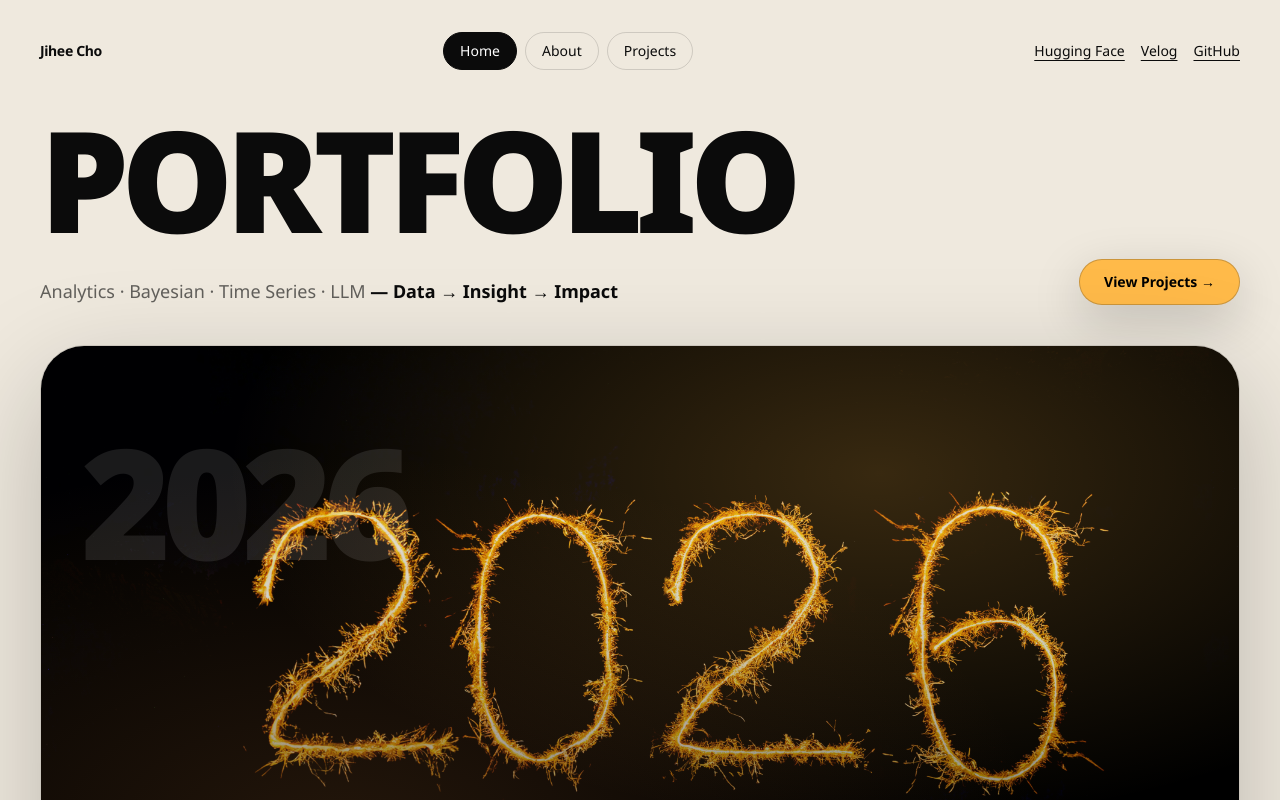
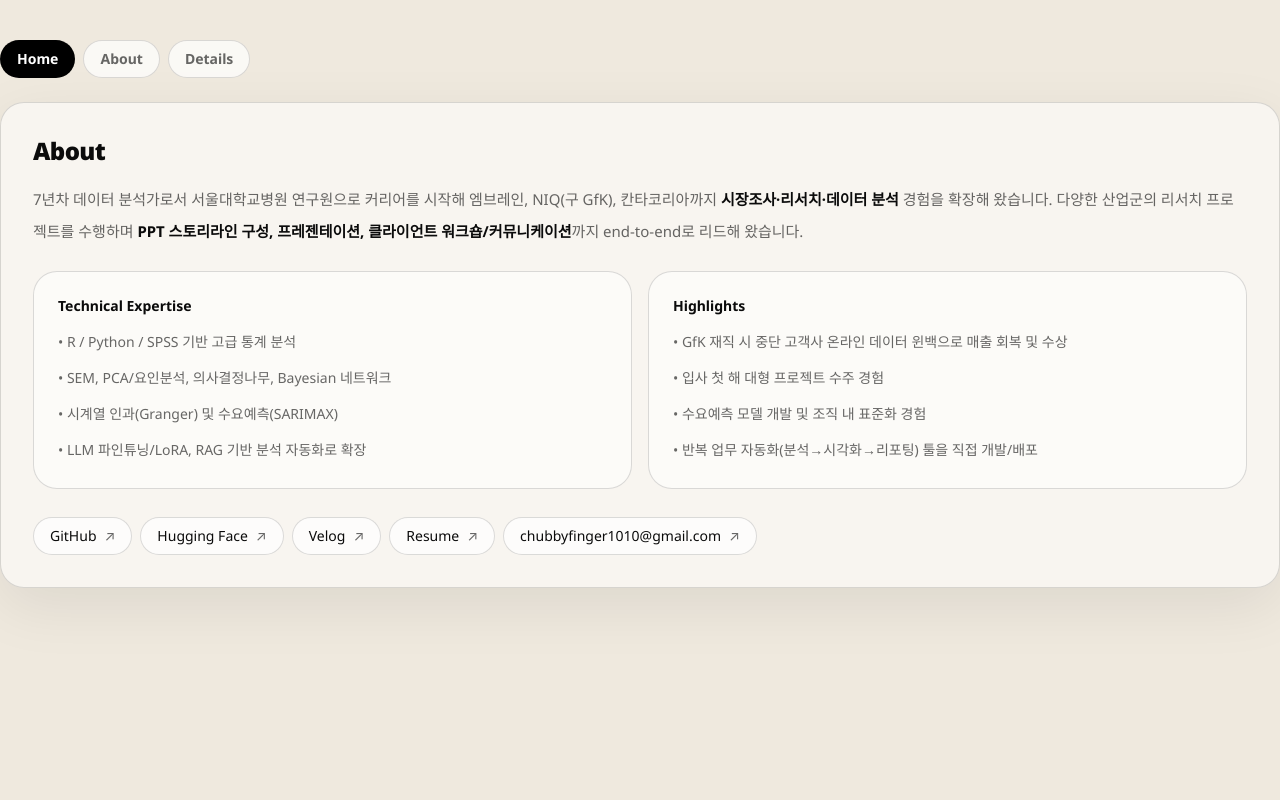
Before and after one commit to jay-lay-down/jihee-portfolio, a Next.js app: page / in a window 1280 px wide. Shown: the top 800 px of the page. Built offline with nearby package versions, Linux system fonts and the light colour scheme.

Commit message:
Update HomeTabs.tsx

```diff
--- a/components/HomeTabs.tsx
+++ b/components/HomeTabs.tsx
@@ -1,218 +1,225 @@
 "use client";
 
 import { useMemo, useState } from "react";
-import Image from "next/image";
-import ProfileCard from "@/components/ProfileCard";
-import Competencies from "@/components/Competencies";
-import SkillBadges from "@/components/SkillBadges";
-import ProjectsGrid from "@/components/ProjectsGrid";
-import { PROJECTS } from "@/app/projects/data";
 
-type Tab = "Home" | "About" | "Projects";
+const LINKS = {
+  email: "chubbyfinger1010@gmail.com",
+  hf: "https://huggingface.co/Jay1121",
+  velog: "https://velog.io/@jaylaydown",
+  resume: "https://github.com/jay-lay-down/jiheecho/blob/main/assets/RESUME.md",
+  github: "https://github.com/jay-lay-down",
+};
+
+const REPOS = [
+  {
+    title: "AI/LLM-powered Analytics Chatbot",
+    href: "https://github.com/jay-lay-down/jaychatbot_2nd",
+    note: "LoRA/QLoRA 기반 파인튜닝 + self-hosting",
+  },
+  {
+    title: "Social Animal Type Test",
+    href: "https://github.com/jay-lay-down/animal_test",
+    note: "Gradio 기반 서비스형 웹 테스트",
+  },
+  {
+    title: "Auto Segment Tool (Desktop EXE)",
+    href: "https://github.com/jay-lay-down/auto_segment",
+    note: "PCA → Tree 기반 segmentation 자동화",
+  },
+  {
+    title: "Bayesian Modeling & Dashboard",
+    href: "https://github.com/jay-lay-down/bayesian_dashboard",
+    note: "PyMC + 대시보드로 의사결정 연결",
+  },
+  {
+    title: "Brand Image Bayesian Norms",
+    href: "https://github.com/jay-lay-down/bayesian_norm",
+    note: "소셜+설문 결합, Bayesian 기반 평가",
+  },
+  {
+    title: "Demand Forecasting (SARIMAX)",
+    href: "https://github.com/jay-lay-down/demand_forecasting",
+    note: "수요예측 파이프라인/패키지화",
+  },
+  {
+    title: "Brand Share% Forecasting (seq2seq)",
+    href: "https://github.com/jay-lay-down/seq2seq_softmax",
+    note: "seq2seq LSTM/Attention 기반 예측",
+  },
+  {
+    title: "Employee Engagement (LPA)",
+    href: "https://github.com/jay-lay-down/LPA_synthetic_vars",
+    note: "Latent Profile Analysis로 세그먼트 도출",
+  },
+];
+
+function ChipLink({ href, children }: { href: string; children: React.ReactNode }) {
+  return (
+    <a
+      href={href}
+      target="_blank"
+      rel="noreferrer"
+      className="inline-flex items-center gap-2 rounded-full border border-[var(--line)] bg-white/70 px-4 py-2 text-sm hover:opacity-85 transition"
+    >
+      {children} <span className="text-[var(--muted)]">↗</span>
+    </a>
+  );
+}
 
 export default function HomeTabs() {
-  const [tab, setTab] = useState<Tab>("Home");
-  const featured = useMemo(() => PROJECTS.filter((p) => p.featured), []);
-  const all = useMemo(() => PROJECTS, []);
+  const [tab, setTab] = useState<"Home" | "About" | "Projects">("Home");
+
+  const tabs = useMemo(
+    () => [
+      { key: "Home" as const, label: "Home" },
+      { key: "About" as const, label: "About" },
+      { key: "Projects" as const, label: "Details" },
+    ],
+    []
+  );
 
   return (
-    <main className="min-h-screen">
-      <div className="px-10 pt-8 pb-16">
-        {/* Top bar */}
-        <header className="flex items-center justify-between gap-8">
-          <a href="/" className="text-sm font-semibold tracking-tight hover:opacity-80 transition">
-            Jihee Cho
-          </a>
-
-          <nav className="flex items-center gap-2">
-            {(["Home", "About", "Projects"] as Tab[]).map((t) => {
-              const active = tab === t;
-              return (
+    <section className="mt-10">
+      <div className="flex items-center gap-2">
+        {tabs.map((t) => (
           <button
-                  key={t}
-                  onClick={() => setTab(t)}
+            key={t.key}
+            onClick={() => setTab(t.key)}
             className={[
-                    "text-sm px-4 py-2 rounded-full border transition",
-                    active
-                      ? "bg-[var(--fg)] text-white border-[var(--fg)]"
-                      : "bg-transparent text-[var(--fg)] border-[var(--line)] hover:bg-white/40",
+              "rounded-full px-4 py-2 text-sm font-semibold border transition",
+              tab === t.key
+                ? "border-black/20 bg-black text-white"
+                : "border-[var(--line)] bg-white/70 text-[var(--muted)] hover:text-[var(--fg)]",
             ].join(" ")}
           >
-                  {t}
+            {t.label}
           </button>
-              );
-            })}
-          </nav>
+        ))}
+      </div>
 
-          <div className="flex items-center gap-4 text-sm">
-            <a
-              className="underline underline-offset-4 text-[var(--muted)] hover:text-[var(--fg)] transition"
-              href="https://huggingface.co/Jay1121"
-              target="_blank"
-              rel="noreferrer"
-            >
-              Hugging Face
-            </a>
-            <a
-              className="underline underline-offset-4 text-[var(--muted)] hover:text-[var(--fg)] transition"
-              href="https://velog.io/@jaylaydown"
-              target="_blank"
-              rel="noreferrer"
-            >
-              Velog
-            </a>
-            <a
-              className="underline underline-offset-4 text-[var(--muted)] hover:text-[var(--fg)] transition"
-              href="https://github.com/jay-lay-down"
-              target="_blank"
-              rel="noreferrer"
-            >
-              GitHub
-            </a>
-          </div>
-        </header>
-
-        {/* HOME */}
+      {/* PANEL */}
+      <div className="mt-6 rounded-3xl border border-[var(--line)] bg-white/55 p-8 shadow-[0_18px_60px_rgba(0,0,0,0.08)]">
         {tab === "Home" && (
-          <section className="mt-12">
-            <h1 className="leading-[0.86] font-black tracking-[-0.055em] text-[clamp(96px,11vw,190px)]">
-              PORTFOLIO
-            </h1>
-
-            <div className="mt-5 flex items-end justify-between gap-10">
-              <p className="max-w-4xl text-lg text-[var(--muted)]">
-                Analytics · Bayesian · Time Series · LLM{" "}
-                <span className="text-[var(--fg)] font-semibold">— Data → Insight → Impact</span>
+          <>
+            <h2 className="text-2xl font-black tracking-tight">
+              About
+            </h2>
+            <p className="mt-4 text-[15px] text-[var(--muted)] leading-8">
+              7년차 데이터 분석가로서 서울대학교병원 연구원으로 커리어를 시작해 엠브레인, NIQ(구 GfK), 칸타코리아까지
+              <span className="font-semibold text-[var(--fg)]"> 시장조사·리서치·데이터 분석</span> 경험을 확장해 왔습니다.
+              다양한 산업군의 리서치 프로젝트를 수행하며 <span className="font-semibold text-[var(--fg)]">PPT 스토리라인 구성, 프레젠테이션, 클라이언트 워크숍/커뮤니케이션</span>까지 end-to-end로 리드해 왔습니다.
             </p>
 
-              <button
-                onClick={() => setTab("Projects")}
-                className="rounded-full px-6 py-3 text-sm font-semibold border border-black/20 bg-[var(--accent)] text-black hover:brightness-[1.03] transition shadow-[0_16px_50px_rgba(0,0,0,0.18)]"
-              >
-                View Projects →
-              </button>
+            <div className="mt-6 grid gap-4 lg:grid-cols-2">
+              <div className="rounded-3xl border border-[var(--line)] bg-[var(--soft)] p-6">
+                <div className="text-sm font-bold">Technical Expertise</div>
+                <ul className="mt-3 space-y-2 text-sm text-[var(--muted)] leading-7">
+                  <li>• R / Python / SPSS 기반 고급 통계 분석</li>
+                  <li>• SEM, PCA/요인분석, 의사결정나무, Bayesian 네트워크</li>
+                  <li>• 시계열 인과(Granger) 및 수요예측(SARIMAX)</li>
+                  <li>• LLM 파인튜닝/LoRA, RAG 기반 분석 자동화로 확장</li>
+                </ul>
               </div>
 
-            {/* Hero */}
-            <div className="mt-10 relative w-full h-[580px] overflow-hidden rounded-[44px] border border-black/15 shadow-[0_34px_110px_rgba(0,0,0,0.22)]">
-              <Image src="/a2026.jpg" alt="Hero" fill priority className="object-cover" />
-
-              <div className="absolute inset-0 bg-gradient-to-t from-black/65 via-black/18 to-transparent" />
-              <div className="absolute inset-0 bg-[radial-gradient(ellipse_at_70%_22%,rgba(255,186,73,0.22),transparent_55%)]" />
-              <div className="absolute inset-0 bg-[radial-gradient(ellipse_at_25%_85%,rgba(196,122,58,0.18),transparent_55%)]" />
-
-              <div className="absolute left-10 top-10 text-white/10 font-black tracking-[-0.06em] text-[clamp(120px,12vw,220px)] select-none">
-                2026
-              </div>
-
-              <div className="absolute bottom-10 left-10 right-10 flex items-end justify-between gap-6">
-                <div className="text-white">
-                  <div className="text-sm text-white/80">Jihee Cho · Seoul</div>
-                  <div className="mt-1 text-3xl font-bold tracking-tight">
-                    Highlights & Selected Work
-                  </div>
-                  <div className="mt-2 text-sm text-white/80">chubbyfinger1010@gmail.com</div>
-                </div>
-
-                <button
-                  onClick={() => setTab("About")}
-                  className="rounded-full bg-white text-black px-6 py-3 text-sm font-semibold hover:bg-white/90 transition shadow-[0_16px_50px_rgba(0,0,0,0.22)]"
-                >
-                  About →
-                </button>
+              <div className="rounded-3xl border border-[var(--line)] bg-[var(--soft)] p-6">
+                <div className="text-sm font-bold">Highlights</div>
+                <ul className="mt-3 space-y-2 text-sm text-[var(--muted)] leading-7">
+                  <li>• GfK 재직 시 중단 고객사 온라인 데이터 윈백으로 매출 회복 및 수상</li>
+                  <li>• 입사 첫 해 대형 프로젝트 수주 경험</li>
+                  <li>• 수요예측 모델 개발 및 조직 내 표준화 경험</li>
+                  <li>• 반복 업무 자동화(분석→시각화→리포팅) 툴을 직접 개발/배포</li>
+                </ul>
               </div>
             </div>
 
-            {/* Featured */}
-            <div className="mt-12">
-              <div className="flex items-end justify-between">
-                <h2 className="text-2xl font-bold tracking-tight">Featured</h2>
-                <button
-                  className="text-sm text-[var(--muted)] underline underline-offset-4 hover:text-[var(--fg)] transition"
-                  onClick={() => setTab("Projects")}
-                >
-                  See all →
-                </button>
+            <div className="mt-7 flex flex-wrap gap-2">
+              <ChipLink href={LINKS.github}>GitHub</ChipLink>
+              <ChipLink href={LINKS.hf}>Hugging Face</ChipLink>
+              <ChipLink href={LINKS.velog}>Velog</ChipLink>
+              <ChipLink href={LINKS.resume}>Resume</ChipLink>
+              <ChipLink href={`mailto:${LINKS.email}`}>{LINKS.email}</ChipLink>
+            </div>
+          </>
+        )}
+
+        {tab === "About" && (
+          <>
+            <h2 className="text-2xl font-black tracking-tight">
+              Focus (Strengths)
+            </h2>
+
+            <div className="mt-5 grid gap-4">
+              <div className="rounded-3xl border border-[var(--line)] bg-[var(--soft)] p-6">
+                <div className="text-sm font-bold">통계 전문성 + 실무 적용력</div>
+                <div className="mt-2 text-sm text-[var(--muted)] leading-7">
+                  분석 기법 자체보다, 비즈니스 문제를 구조화하고 적합한 방법론을 선택해 실행 가능한 인사이트로 연결하는 역량을 강점으로 보유하고 있습니다.
+                </div>
               </div>
 
-              <div className="mt-6">
-                <ProjectsGrid projects={featured} mode="all" columns={1} />
+              <div className="rounded-3xl border border-[var(--line)] bg-[var(--soft)] p-6">
+                <div className="text-sm font-bold">End-to-End 자동화 역량</div>
+                <div className="mt-2 text-sm text-[var(--muted)] leading-7">
+                  분석 → 시각화 → 리포팅까지 전 과정을 Python 기반으로 자동화해, 반복 업무를 효율화하고 분석 품질을 표준화하는 방향의 솔루션을 구축해 왔습니다.
                 </div>
               </div>
-          </section>
-        )}
 
-        {/* ABOUT */}
-        {tab === "About" && (
-          <section className="mt-12 grid gap-8" style={{ gridTemplateColumns: "520px 1fr" }}>
-            <div className="space-y-6">
-              <ProfileCard />
-              <div className="rounded-3xl border border-[var(--line)] bg-[var(--card)] p-6">
-                <h3 className="text-sm font-bold tracking-tight">Core Competencies</h3>
-                <div className="mt-4">
-                  <Competencies />
+              <div className="rounded-3xl border border-[var(--line)] bg-[var(--soft)] p-6">
+                <div className="text-sm font-bold">AI/ML 확장성</div>
+                <div className="mt-2 text-sm text-[var(--muted)] leading-7">
+                  통계 기반 역량을 출발점으로 LLM 파인튜닝/챗봇 구현, RAG 기반 자동화까지 빠르게 습득하고 실제 서비스 형태로 구현해 왔습니다.
                 </div>
               </div>
-              <div className="rounded-3xl border border-[var(--line)] bg-[var(--card)] p-6">
-                <h3 className="text-sm font-bold tracking-tight">Skills</h3>
-                <div className="mt-4">
-                  <SkillBadges />
+
+              <div className="rounded-3xl border border-[var(--line)] bg-[var(--soft)] p-6">
+                <div className="text-sm font-bold">클라이언트 커뮤니케이션</div>
+                <div className="mt-2 text-sm text-[var(--muted)] leading-7">
+                  비전문가도 이해할 수 있는 언어로 분석 결과를 전달하고, 고객의 니즈를 제안/사업 개발로 연결하는 “영업-분석 통합” 실행 경험을 보유하고 있습니다.
                 </div>
               </div>
             </div>
 
-            <div className="rounded-[44px] border border-black/15 bg-white/50 p-10 shadow-[0_24px_80px_rgba(0,0,0,0.10)]">
-              <h2 className="text-[44px] leading-[1.05] font-black tracking-tight">
-                About
+            <div className="mt-7 rounded-3xl border border-[var(--line)] bg-white/70 p-6">
+              <div className="text-sm font-bold">Contact</div>
+              <div className="mt-2 text-sm text-[var(--muted)] leading-7">
+                <a className="underline underline-offset-4 hover:opacity-80" href={`mailto:${LINKS.email}`}>
+                  {LINKS.email}
+                </a>
+              </div>
+            </div>
+          </>
+        )}
+
+        {tab === "Projects" && (
+          <>
+            <h2 className="text-2xl font-black tracking-tight">
+              Details (Selected Repositories)
             </h2>
-              <p className="mt-6 text-lg text-[var(--muted)] leading-8">
-                프로젝트/리서치/실험을 “보여주는 형태”로 만드는 걸 좋아하고,
-                분석 결과를 대시보드/웹/오토메이션으로 연결하는 걸 강점으로 가져가고 있어.
+            <p className="mt-3 text-sm text-[var(--muted)] leading-7">
+              아래 항목은 각각 GitHub 레포지토리로 연결됩니다.
             </p>
 
-              <div className="mt-8 grid gap-4">
-                <div className="rounded-3xl border border-[var(--line)] bg-[var(--soft)] p-6">
-                  <div className="text-sm font-bold">Focus</div>
-                  <div className="mt-2 text-sm text-[var(--muted)] leading-7">
-                    Bayesian modeling, time series forecasting, LLM applications, analytics automation.
+            <div className="mt-6 grid gap-3">
+              {REPOS.map((r) => (
+                <a
+                  key={r.href}
+                  href={r.href}
+                  target="_blank"
+                  rel="noreferrer"
+                  className="rounded-2xl border border-[var(--line)] bg-white/70 p-5 hover:shadow-sm transition"
+                >
+                  <div className="flex items-start justify-between gap-4">
+                    <div className="min-w-0">
+                      <div className="font-bold">{r.title}</div>
+                      <div className="mt-1 text-sm text-[var(--muted)] leading-7">{r.note}</div>
                     </div>
+                    <div className="shrink-0 text-sm text-[var(--muted)]">Open ↗</div>
                   </div>
-                <div className="rounded-3xl border border-[var(--line)] bg-[var(--soft)] p-6">
-                  <div className="text-sm font-bold">Contact</div>
-                  <div className="mt-2 text-sm text-[var(--muted)] leading-7">
-                    chubbyfinger1010@gmail.com
+                </a>
+              ))}
             </div>
-                </div>
-              </div>
+          </>
+        )}
       </div>
     </section>
-        )}
-
-        {/* PROJECTS */}
-        {tab === "Projects" && (
-          <section className="mt-12">
-            <div className="flex items-end justify-between">
-              <h2 className="text-[56px] leading-[1] font-black tracking-tight">Projects</h2>
-              <div className="text-sm text-[var(--muted)]">
-                탭/검색으로 정리해둠 (많아도 안 깨짐)
-              </div>
-            </div>
-
-            <div className="mt-6">
-              <ProjectsGrid projects={all} mode="all" columns={1} />
-            </div>
-
-            <footer className="mt-16 border-t border-[var(--line)] pt-10 text-sm text-[var(--muted)] flex items-center justify-between">
-              <div>© {new Date().getFullYear()} Jihee Cho</div>
-              <div className="flex gap-4">
-                <a className="underline underline-offset-4 hover:text-[var(--fg)]" href="https://huggingface.co/Jay1121" target="_blank" rel="noreferrer">Hugging Face</a>
-                <a className="underline underline-offset-4 hover:text-[var(--fg)]" href="https://velog.io/@jaylaydown" target="_blank" rel="noreferrer">Velog</a>
-                <a className="underline underline-offset-4 hover:text-[var(--fg)]" href="https://github.com/jay-lay-down/jiheecho/blob/main/assets/RESUME.md" target="_blank" rel="noreferrer">Resume</a>
-              </div>
-            </footer>
-          </section>
-        )}
-      </div>
-    </main>
   );
 }
```
Lines whose indentation alone changed are shown as unchanged.
